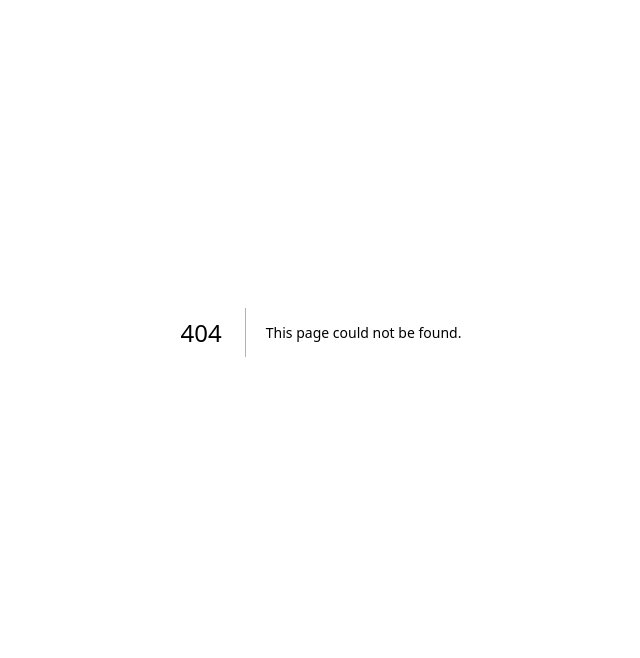
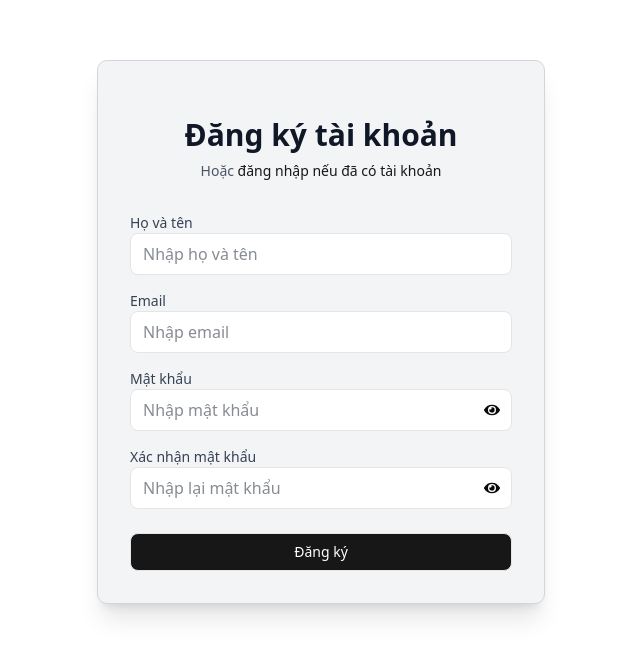
Before and after one commit to hoangcuong25/airbnb, a Next.js app in the folder frontend/: page /register in a window 1280 px wide. Before the commit this address had no page. Shown: the part 116-774 px from the top of the page, without its empty margins (319-959 px from the left). Built offline with nearby package versions, Linux system fonts and the light colour scheme.

Commit message:
ui-register

```diff
--- /dev/null
+++ b/frontend/src/app/(auth)/register/page.tsx
@@ -0,0 +1,11 @@
+import Register from "./register";
+
+const page = async () => {
+    return (
+        <div>
+            <Register />
+        </div>
+    );
+}
+
+export default page;
--- /dev/null
+++ b/frontend/src/app/(auth)/register/register.tsx
@@ -0,0 +1,138 @@
+'use client';
+
+import Link from 'next/link';
+import { FaEye, FaEyeSlash } from 'react-icons/fa';
+import { useState } from 'react';
+import { useRouter } from 'next/navigation';
+import { useForm } from 'react-hook-form';
+import { z } from 'zod';
+import { zodResolver } from '@hookform/resolvers/zod';
+import { toast } from 'sonner';
+import { registerSchema } from '@/hook/zod-schema/registerSchema';
+
+type RegisterFormData = z.infer<typeof registerSchema>;
+
+export default function Register() {
+    const router = useRouter();
+    const [showPassword, setShowPassword] = useState(false);
+
+    const {
+        register,
+        handleSubmit,
+        formState: { errors, isSubmitting },
+    } = useForm<RegisterFormData>({
+        resolver: zodResolver(registerSchema),
+    });
+
+    const onSubmit = async (data: RegisterFormData) => {
+        try {
+            // Gọi API ở đây
+            console.log('Form data submitted:', data);
+            toast.success('Đăng ký thành công!');
+            router.push('/login');
+        } catch (err) {
+            toast.error('Có lỗi xảy ra, vui lòng thử lại.');
+        }
+    };
+
+    return (
+        <div className="min-h-screen flex items-center justify-center py-12 px-4 sm:px-6 lg:px-8 bg-white dark:bg-gray-900">
+            <div className="max-w-md w-full space-y-8 bg-gray-100 dark:bg-gray-800 p-8 rounded-lg border border-gray-300 dark:border-gray-700 shadow-xl">
+                <div>
+                    <h2 className="mt-6 text-center text-3xl font-extrabold text-gray-900 dark:text-white">
+                        Đăng ký tài khoản
+                    </h2>
+                    <p className="mt-2 text-center text-sm text-gray-600 dark:text-gray-400">
+                        Hoặc{' '}
+                        <Link href="/login" className="font-medium text-primary hover:text-primary/80">
+                            đăng nhập nếu đã có tài khoản
+                        </Link>
+                    </p>
+                </div>
+
+                <form onSubmit={handleSubmit(onSubmit)} className="mt-8 space-y-6">
+                    <div className="space-y-4">
+                        <div>
+                            <label className="block text-sm font-medium text-gray-700 dark:text-gray-300">
+                                Họ và tên
+                            </label>
+                            <input
+                                {...register('name')}
+                                className="w-full px-3 py-2 border rounded-md bg-white dark:bg-gray-700 text-gray-900 dark:text-white"
+                                placeholder="Nhập họ và tên"
+                            />
+                            {errors.name && <p className="text-red-500 text-sm mt-1">{errors.name.message}</p>}
+                        </div>
+
+                        <div>
+                            <label className="block text-sm font-medium text-gray-700 dark:text-gray-300">
+                                Email
+                            </label>
+                            <input
+                                type="email"
+                                {...register('email')}
+                                className="w-full px-3 py-2 border rounded-md bg-white dark:bg-gray-700 text-gray-900 dark:text-white"
+                                placeholder="Nhập email"
+                            />
+                            {errors.email && <p className="text-red-500 text-sm mt-1">{errors.email.message}</p>}
+                        </div>
+
+                        <div>
+                            <label className="block text-sm font-medium text-gray-700 dark:text-gray-300">
+                                Mật khẩu
+                            </label>
+                            <div className="relative">
+                                <input
+                                    type={showPassword ? 'text' : 'password'}
+                                    {...register('password1')}
+                                    className="w-full px-3 py-2 border rounded-md bg-white dark:bg-gray-700 text-gray-900 dark:text-white"
+                                    placeholder="Nhập mật khẩu"
+                                />
+                                <button
+                                    type="button"
+                                    onClick={() => setShowPassword(!showPassword)}
+                                    className="absolute inset-y-0 right-0 pr-3 flex items-center"
+                                >
+                                    {showPassword ? <FaEyeSlash /> : <FaEye />}
+                                </button>
+                            </div>
+                            {errors.password1 && <p className="text-red-500 text-sm mt-1">{errors.password1.message}</p>}
+                        </div>
+
+                        <div>
+                            <label className="block text-sm font-medium text-gray-700 dark:text-gray-300">
+                                Xác nhận mật khẩu
+                            </label>
+                            <div className="relative">
+                                <input
+                                    type={showPassword ? 'text' : 'password'}
+                                    {...register('password2')}
+                                    className="w-full px-3 py-2 border rounded-md bg-white dark:bg-gray-700 text-gray-900 dark:text-white"
+                                    placeholder="Nhập lại mật khẩu"
+                                />
+                                <button
+                                    type="button"
+                                    onClick={() => setShowPassword(!showPassword)}
+                                    className="absolute inset-y-0 right-0 pr-3 flex items-center"
+                                >
+                                    {showPassword ? <FaEyeSlash /> : <FaEye />}
+                                </button>
+                            </div>
+                            {errors.password2 && <p className="text-red-500 text-sm mt-1">{errors.password2.message}</p>}
+                        </div>
+                    </div>
+
+                    <div>
+                        <button
+                            type="submit"
+                            disabled={isSubmitting}
+                            className="w-full flex justify-center py-2 px-4 border text-sm font-medium rounded-md text-white bg-primary hover:bg-primary/90 focus:outline-none disabled:opacity-50"
+                        >
+                            {isSubmitting ? 'Đang xử lý...' : 'Đăng ký'}
+                        </button>
+                    </div>
+                </form>
+            </div>
+        </div>
+    );
+}
--- /dev/null
+++ b/frontend/src/hook/zod-schema/registerSchema.ts
@@ -0,0 +1,12 @@
+import { z } from 'zod';
+
+// Zod schema
+export const registerSchema = z.object({
+    name: z.string().min(1, 'Họ và tên là bắt buộc'),
+    email: z.string().email('Email không hợp lệ'),
+    password1: z.string().min(8, 'Mật khẩu phải có ít nhất 8 ký tự'),
+    password2: z.string()
+}).refine((data) => data.password1 === data.password2, {
+    message: 'Mật khẩu xác nhận không khớp',
+    path: ['password2'],
+});
```
Also changed, not shown: frontend/package.json (+6 -1 lines), frontend/src/app/(user)/Home.tsx (renamed from frontend/src/app/(guest)/Home.tsx), frontend/src/app/(user)/layout.tsx (renamed from frontend/src/app/(guest)/layout.tsx), frontend/src/app/(user)/page.tsx (renamed from frontend/src/app/(guest)/page.tsx), frontend/src/hook/react-query/auth.ts (added), 1 other file (tests, documents, lock files or other folders).
